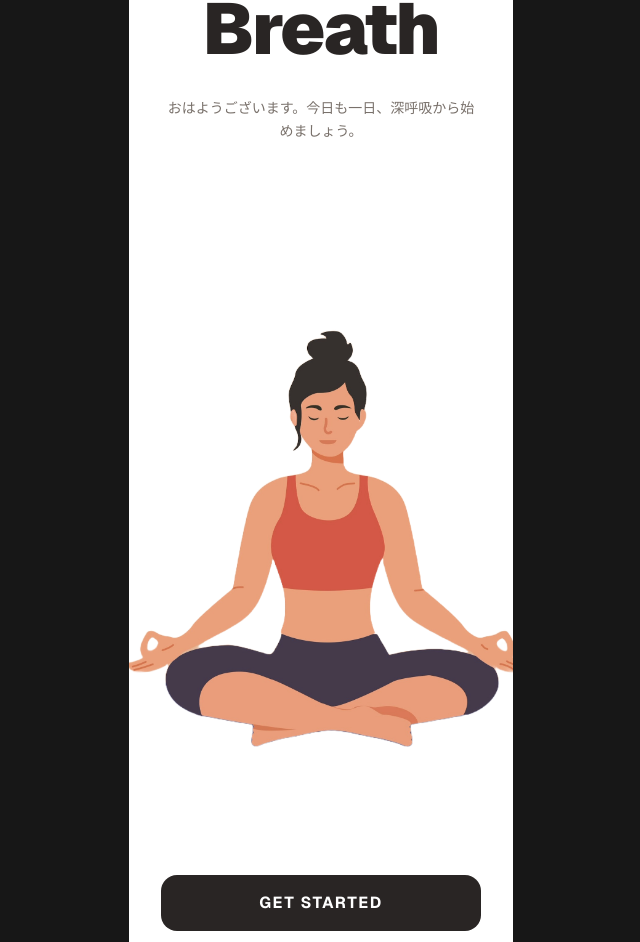
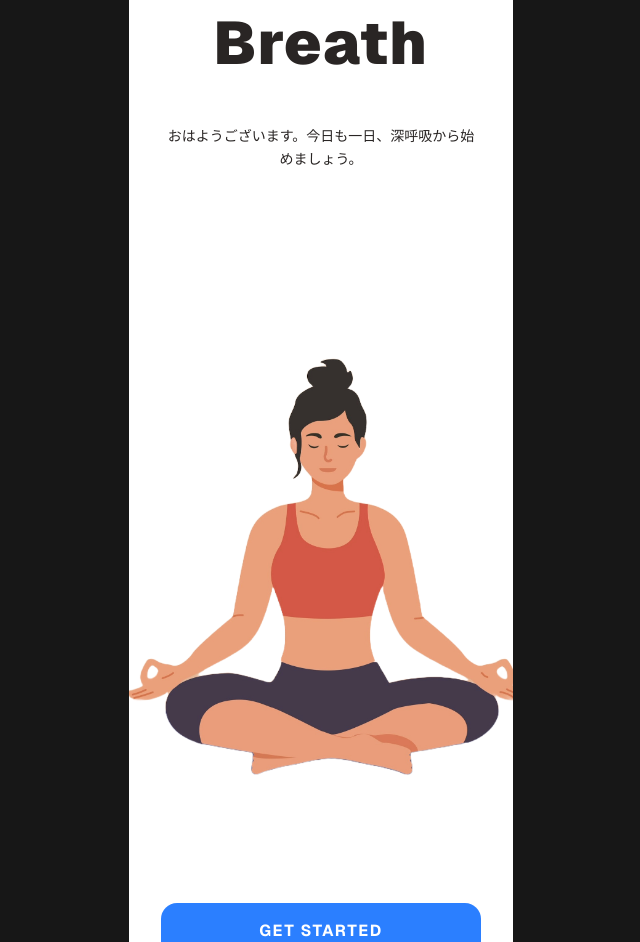
Before and after one commit to ikehatakasumi-del/breath-app, a Next.js app: page / in a window 1280 px wide. Shown: the part 55-997 px from the top of the page, without its empty margins (319-959 px from the left). Built offline with nearby package versions, Linux system fonts and the light colour scheme.

Commit message:
color変更

```diff
--- a/app/page.js
+++ b/app/page.js
@@ -321,12 +321,12 @@ function MainPage({ welcomeMessage, onStart, onStats }) {
 
       <div className="flex-1 flex flex-col items-center justify-center gap-8">
         {/* タイトル */}
-        <h1 className="text-7xl font-black tracking-tight text-stone-800">
+        <h1 className="m-5 text-6xl tracking-wide font-black text-stone-800">
           Breath
         </h1>
 
         {/* ウェルカムメッセージ */}
-        <p className="text-center text-stone-500 text-sm leading-relaxed max-w-xs">
+        <p className="text-center text-stone-800 text-sm leading-relaxed max-w-xs">
           {welcomeMessage}
         </p>
 
@@ -337,7 +337,7 @@ function MainPage({ welcomeMessage, onStart, onStats }) {
       {/* スタートボタン */}
       <button
         onClick={onStart}
-        className="w-full bg-stone-800 text-white py-4 rounded-2xl text-base font-bold tracking-widest hover:bg-stone-700 transition-colors"
+        className="w-full bg-blue-500 text-white py-4 rounded-2xl text-base font-bold tracking-widest hover:bg-blue-700 transition-colors"
       >
         GET STARTED
       </button>
@@ -372,13 +372,13 @@ function MeditationPage({
       <div className="mb-10 flex items-center justify-center" style={{ height: 260 }}>
         <div
           className={`
-            rounded-full border-2 border-stone-300 flex items-center justify-center
+            rounded-full border-4 border-blue-300 flex items-center justify-center
             transition-transform duration-[4000ms] ease-in-out
             ${circleScale}
           `}
           style={{ width: 200, height: 200 }}
         >
-          <p className="text-stone-500 text-sm text-center px-6 leading-relaxed">
+          <p className="text-stone-600 text-sm text-center px-6 leading-relaxed">
             {breathMessage}
           </p>
         </div>
@@ -396,7 +396,7 @@ function MeditationPage({
 
       {/* タイマー表示 */}
       <div className="bg-stone-100 rounded-2xl px-12 py-4 mb-6">
-        <p className="text-4xl font-mono text-stone-800 text-center tabular-nums">
+        <p className="text-4xl font-mono text-stone-600 text-center tabular-nums">
           {timerDisplay}
         </p>
       </div>
@@ -406,7 +406,7 @@ function MeditationPage({
         {/* 再生/一時停止 */}
         <button
           onClick={onPlayPause}
-          className="w-14 h-14 bg-stone-800 rounded-full flex items-center justify-center text-white hover:bg-stone-600 transition-colors"
+          className="w-14 h-14 bg-blue-500 rounded-full flex items-center justify-center text-white hover:bg-stone-500 transition-colors"
         >
           {/* isRunning が true なら停止アイコン、false なら再生アイコン */}
           {isRunning ? (
@@ -426,7 +426,7 @@ function MeditationPage({
         {/* 停止（リセット） */}
         <button
           onClick={onStop}
-          className="w-14 h-14 bg-stone-200 rounded-full flex items-center justify-center text-stone-700 hover:bg-stone-300 transition-colors"
+          className="w-14 h-14 bg-blue-500 rounded-full flex items-center justify-center text-white hover:bg-stone-500 transition-colors"
         >
           <svg width="20" height="20" viewBox="0 0 24 24" fill="currentColor">
             <rect x="6" y="6" width="12" height="12" />
@@ -443,7 +443,7 @@ function MeditationPage({
             className={`
               px-5 py-2 rounded-full text-sm font-medium transition-colors
               ${selectedMinutes === minutes
-                ? "bg-stone-800 text-white"           // 選択中
+                ? "bg-blue-500 text-white"           // 選択中
                 : "bg-stone-100 text-stone-600 hover:bg-stone-200" // 未選択
               }
             `}
```
